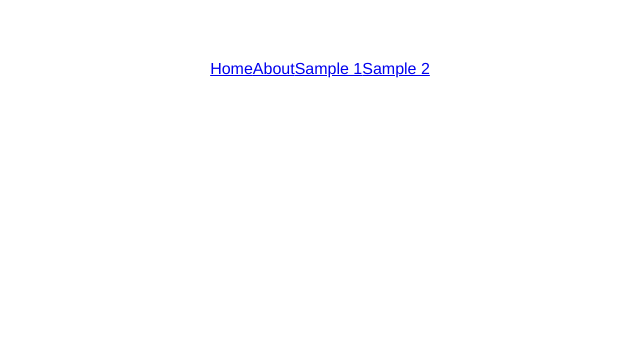
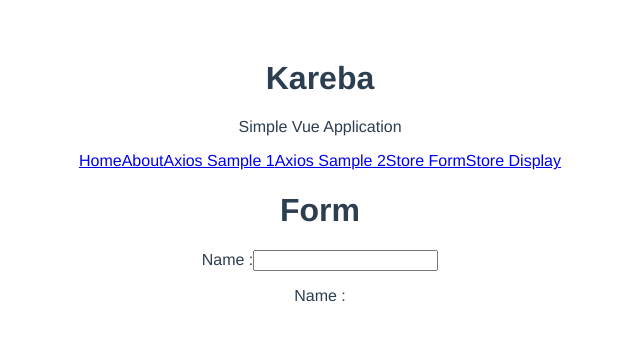
Before and after one commit to DeppaTori/kareba, a Vue app: page /#/form in a window 1280 px wide. Shown: the top 340 px of the page, without its empty margins (320-960 px from the left). Built offline with nearby package versions, Linux system fonts and the light colour scheme.

Commit message:
add store

```diff
--- a/package.json
+++ b/package.json
@@ -13,7 +13,8 @@
   "dependencies": {
     "axios": "^0.19.0",
     "vue": "^2.5.2",
-    "vue-router": "^3.0.1"
+    "vue-router": "^3.0.1",
+    "vuex": "^3.1.1"
   },
   "devDependencies": {
     "autoprefixer": "^7.1.2",
--- a/src/App.vue
+++ b/src/App.vue
@@ -1,10 +1,13 @@
 <template>
   <div id="app">
-
+    <h1>Kareba</h1>
+    <p>Simple Vue Application </p>
     <router-link :to="{name:'HelloWorld'}">Home</router-link>
     <router-link to="/about">About</router-link>
-    <router-link to="/todos/1">Sample 1</router-link>
-    <router-link to="/todos/2">Sample 2</router-link>
+    <router-link to="/todos/1">Axios Sample 1</router-link>
+    <router-link to="/todos/2">Axios  Sample 2</router-link>
+    <router-link to="/form">Store Form</router-link>
+    <router-link to="/display">Store Display</router-link>
     <router-view/>
   </div>
 </template>
--- /dev/null
+++ b/src/components/Display.vue
@@ -0,0 +1,10 @@
+<template>
+    <div>
+         <h1>Name : {{$store.getters.name}}</h1>
+    </div>
+</template>
+<script>
+export default{
+    name:'Display'
+}
+</script>
--- /dev/null
+++ b/src/components/Form.vue
@@ -0,0 +1,18 @@
+<template>
+    <div>
+        <h1>Form</h1>
+    <label for="name">Name :</label>
+    <input @input="changed" name="name">
+      <p>Name : {{$store.getters.name}}</p>
+    </div>
+</template>
+<script>
+export default{
+    name:'Form',
+    methods:{
+        changed:function(event){
+           this.$store.commit('change',event.target.value)
+        }
+    }
+}
+</script>
--- a/src/components/HelloWorld.vue
+++ b/src/components/HelloWorld.vue
@@ -1,7 +1,6 @@
 <template>
   <div class="hello">
-    <h1>{{ msg }}</h1>
-
+    <h1>{{msg}}</h1>
   </div>
 </template>
 
@@ -16,7 +15,6 @@ export default {
 }
 </script>
 
-<!-- Add "scoped" attribute to limit CSS to this component only -->
 <style scoped>
 h1, h2 {
   font-weight: normal;
--- a/src/main.js
+++ b/src/main.js
@@ -3,6 +3,7 @@
 import Vue from 'vue'
 import App from './App'
 import router from './router'
+import {store} from './store/store'
 
 Vue.config.productionTip = false
 
@@ -10,6 +11,7 @@ Vue.config.productionTip = false
 new Vue({
   el: '#app',
   router,
+  store,
   components: { App },
   template: '<App/>'
 })
--- a/src/router/index.js
+++ b/src/router/index.js
@@ -3,6 +3,8 @@ import Router from 'vue-router'
 import HelloWorld from '@/components/HelloWorld'
 import About from '@/components/About'
 import Todos from '@/components/Todos'
+import Form from '@/components/Form'
+import Display from '@/components/Display'
 
 Vue.use(Router)
 
@@ -27,6 +29,16 @@ export default new Router({
       path: '/todos/:id',
       name: 'Todos',
       component: Todos
+    },
+    {
+      path: '/form',
+      name: 'Form',
+      component: Form
+    },
+    {
+      path: '/display',
+      name: 'Display',
+      component: Display
     }
   ]
 })
--- /dev/null
+++ b/src/store/store.js
@@ -0,0 +1,18 @@
+import Vue from 'vue'
+import Vuex from 'vuex'
+
+Vue.use(Vuex)
+
+export const store = new Vuex.Store({
+  state: {
+    name: ''
+  },
+  mutations: {
+    change (state, name) {
+      state.name = name
+    }
+  },
+  getters: {
+    name: state => state.name
+  }
+})
```
Also changed, not shown: 2 other files (tests, documents, lock files or other folders).
